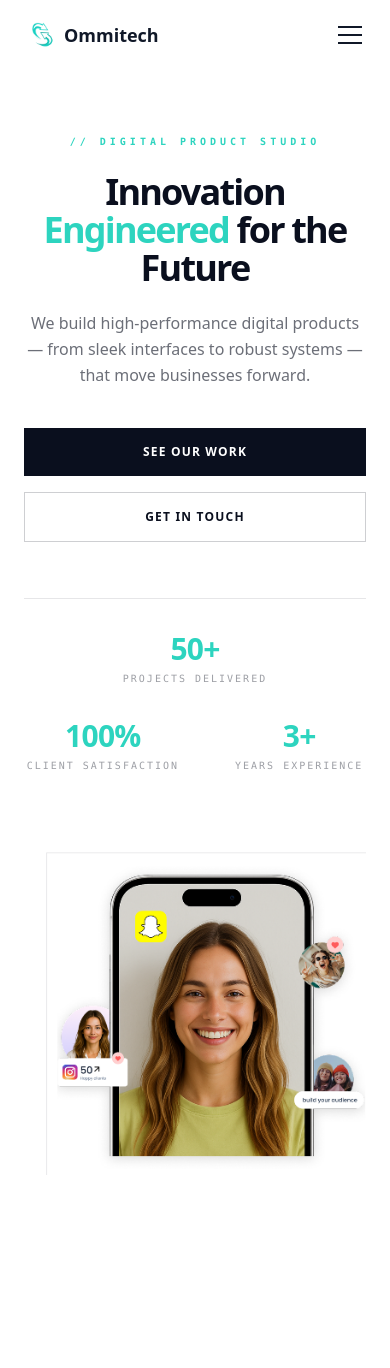
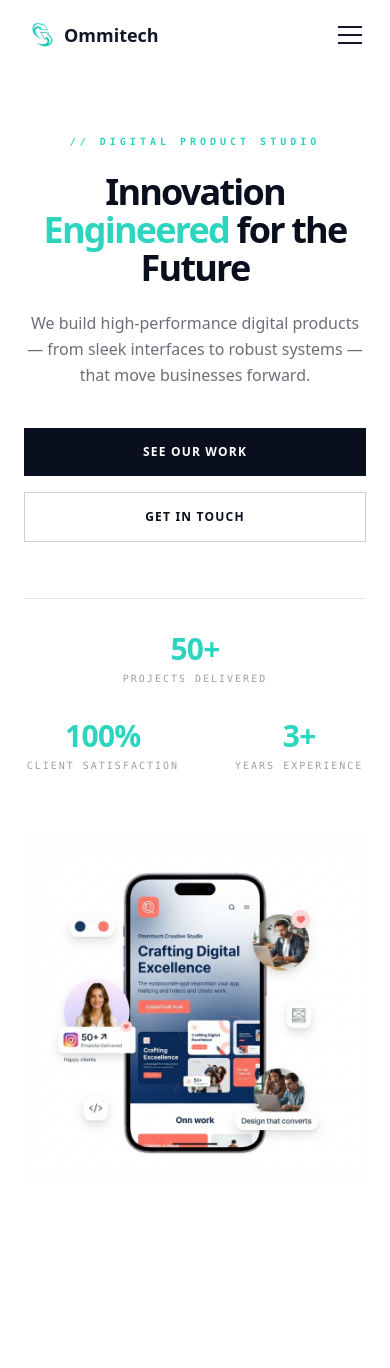
Before and after one commit to Meshack000/ommitech, a React (Vite) app: page / in a window 390 px wide. Shown: the top 1368 px of the page. Built offline with nearby package versions, Linux system fonts and the light colour scheme.

Commit message:
Increase max width of hero phone image for better visibility

```diff
--- a/src/components/Hero.jsx
+++ b/src/components/Hero.jsx
@@ -63,7 +63,7 @@
                     <img
                         src={heroPhoneComposition}
                         alt="Phone mockup with floating social media and audience cards"
-                        className="w-full max-w-[400px] h-auto object-contain"
+                        className="w-full max-w-[500px] h-auto object-contain"
                     />
                 </div>
 
```
Also changed, not shown: src/assets/images/hero-phone-composition.png.
